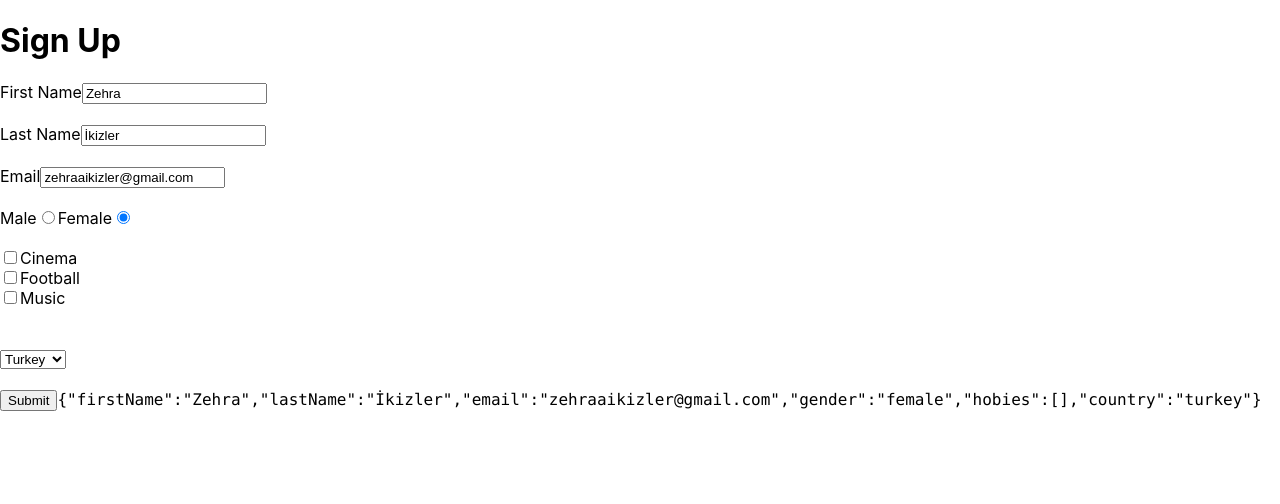
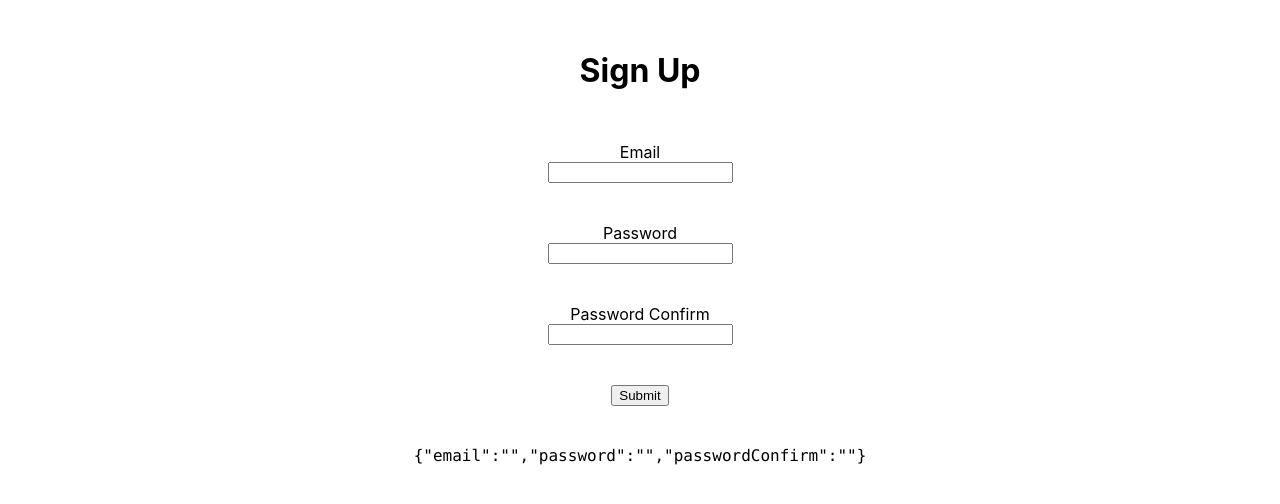
Before and after one commit to zehraikizler/react.js-dersleri, a React (Create React App) app in the folder React.Js/hello-react/: page / in a window 1280 px wide. Shown: the top 504 px of the page. Built offline with nearby package versions, Linux system fonts and the light colour scheme.

Commit message:
kullanici giriş sayfasi olusturuldu

```diff
--- a/React.Js/hello-react/src/App.js
+++ b/React.Js/hello-react/src/App.js
@@ -13,7 +13,8 @@ import "./App.css";
 // import FirstStil from "./Components/ders-05/FirstStil/stil";
 // import SecondStil from "./Components/ders-05/SecondStil/stil";
 // import Fetching from "./Components/ders-06/Fetching";
-import FormManagemant from "./Components/ders-07/FormManagemant";
+// import FormManagemant from "./Components/ders-07/FormManagemant";
+import SignUp from "./Components/ders-07/SignUp";
 
 /*const friendsName = [
   {
@@ -86,7 +87,8 @@ function App() {
 
       {/* ders-07 */}
 
-      <FormManagemant />
+      {/* <FormManagemant /> */}
+      <SignUp />
     </div>
   );
 }
--- /dev/null
+++ b/React.Js/hello-react/src/Components/ders-07/SignUp.js
@@ -0,0 +1,58 @@
+import React from "react";
+import "./style.css";
+import { useFormik } from "formik";
+import validationSchema from "./Validation";
+
+function SignUp() {
+  const { handleSubmit, handleChange, handleBlur, values, errors, touched } = useFormik({
+    initialValues: {
+      email: "",
+      password: "",
+      passwordConfirm: ""
+    },
+    onSubmit: values => {
+      console.log(values);
+    },
+    validationSchema,
+  });
+  return (
+    <div className="container">
+      <h1>Sign Up</h1>
+      <form onSubmit={handleSubmit}>
+
+        <label>Email</label>
+        <input name="email" value={values.email} onChange={handleChange} onBlur={handleBlur} />
+
+        {errors.email && touched.email && (<div className="error">{errors.email}</div>)}
+
+        <br />
+        <br />
+
+        <label>Password</label>
+        <input name="password" value={values.password} onChange={handleChange} onBlur={handleBlur} />
+
+        {errors.password && touched.password && (<div className="error">{errors.password}</div>)}
+
+        <br />
+        <br />
+
+        <label>Password Confirm</label>
+        <input name="passwordConfirm" value={values.passwordConfirm} onChange={handleChange} onBlur={handleBlur} />
+
+        {errors.passwordConfirm && touched.passwordConfirm && (<div className="error">{errors.passwordConfirm}</div>)}
+
+        <br />
+        <br />
+
+        <button type="submit">Submit</button>
+
+        <br />
+        <br />
+
+        <code>{JSON.stringify(values)}</code>
+      </form>
+    </div>
+  );
+}
+
+export default SignUp;
--- /dev/null
+++ b/React.Js/hello-react/src/Components/ders-07/Validation.js
@@ -0,0 +1,9 @@
+import { object, string,ref } from 'yup';
+
+const Validation = object({
+  email: string().email("Geçerli bir email giriniz.").required("Zorunlu alan"),
+  password: string().min(5, "Şifre en az beş karakterli olmalı").required("Zorunlu alan"),
+  passwordConfirm: string().oneOf([ref('password')], "Şifreler uyuşmuyor").required("Zorunlu alan")
+});
+
+export default Validation;
--- /dev/null
+++ b/React.Js/hello-react/src/Components/ders-07/style.css
@@ -0,0 +1,15 @@
+.container, form{
+    display: flex;
+    flex-direction: column;
+    justify-content: center;
+    align-items: center;
+    padding: 30px;
+}
+
+label {
+    display: block;
+}
+
+.error {
+    color: red;
+}
```
Also changed, not shown: 1 other file (tests, documents, lock files or other folders).
